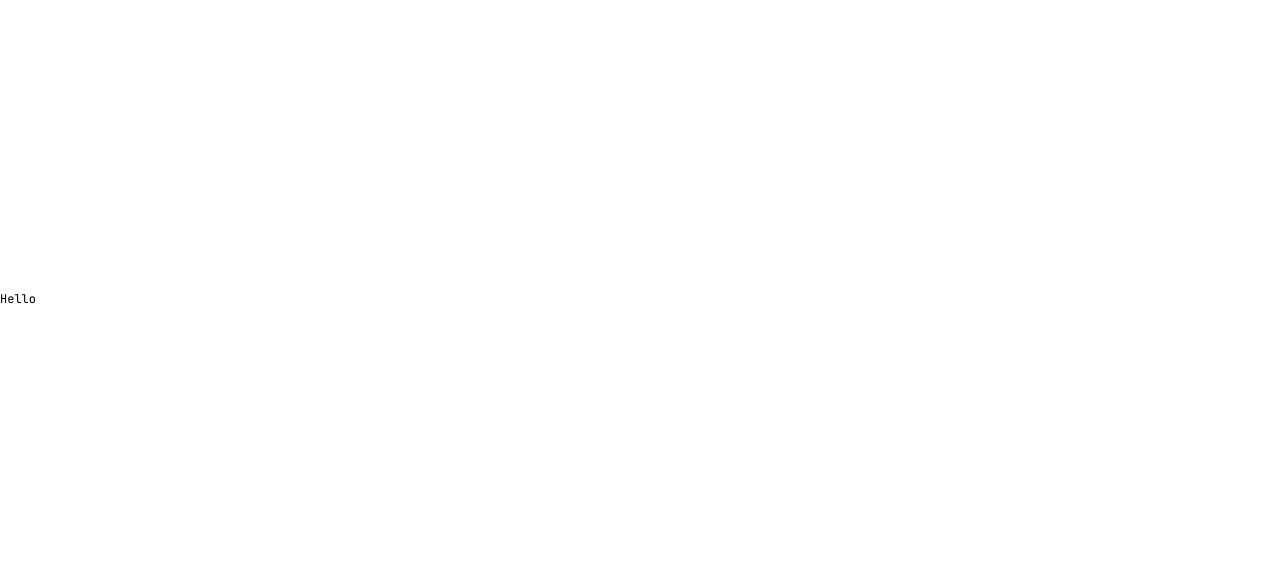
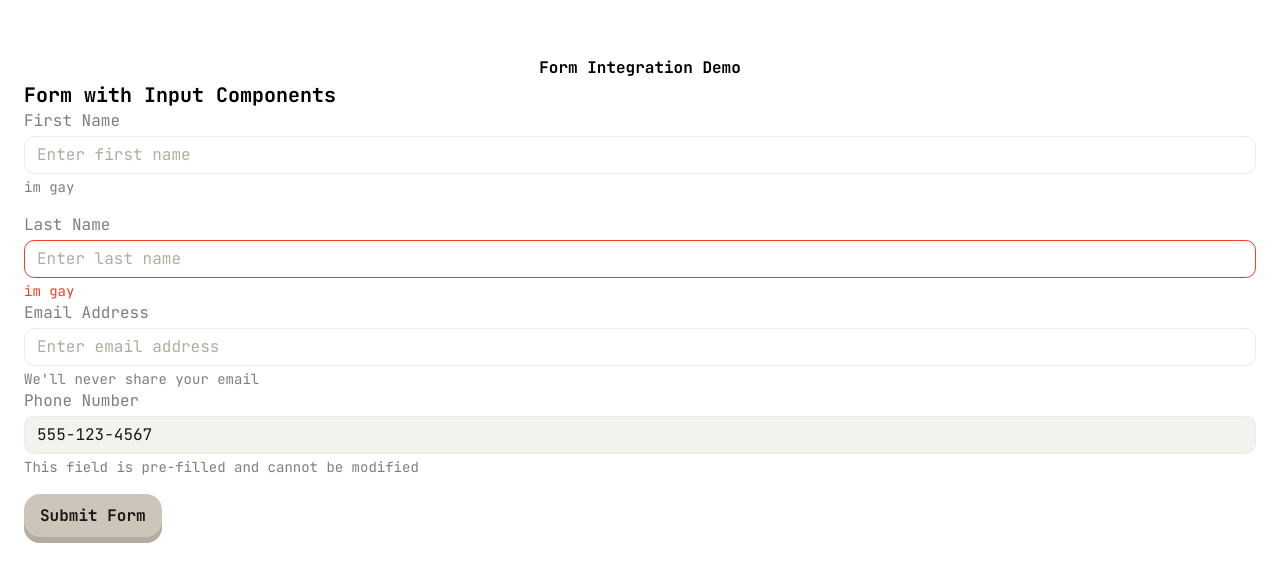
Before and after one commit to clevon-w/wedding-invite, a Next.js app: page / in a window 1280 px wide. Shown: the part 101-682 px from the top of the page. Built offline with nearby package versions, Linux system fonts and the light colour scheme.

Commit message:
feat: input group component

```diff
--- a/src/app/page.tsx
+++ b/src/app/page.tsx
@@ -1,8 +1,13 @@
+import { FormDemo } from "../components/FormDemo";
+
 export default function Home() {
   return (
-    <div className="min-h-screen flex justify-center items-center">
-      <div className="w-full h-full max-w-xs sm:max-w-sm md:max-w-md lg:max-w-md xl:max-w-md p-4">
-        <p className="body-xs">Hello</p>
+    <div className="min-h-screen flex flex-col justify-center items-center bg-transparent p-md">
+      <div className="w-full max-w-xl mb-xl">
+        <h1 className="text-xl font-bold mb-md text-center">
+          Form Integration Demo
+        </h1>
+        <FormDemo />
       </div>
     </div>
   );
--- /dev/null
+++ b/src/components/FormDemo.tsx
@@ -0,0 +1,147 @@
+"use client";
+
+import React, { useState, FormEvent } from "react";
+import { Input } from "./Input";
+import { Button } from "./Button";
+
+export function FormDemo() {
+  // Form state
+  const [formState, setFormState] = useState({
+    firstName: "",
+    lastName: "",
+    email: "",
+    phone: "555-123-4567", // Pre-filled and disabled value
+  });
+
+  // Form validation
+  const [errors, setErrors] = useState({
+    email: false,
+  });
+
+  // Form submission state
+  const [isSubmitting, setIsSubmitting] = useState(false);
+  const [submitResult, setSubmitResult] = useState<string | null>(null);
+
+  // Handle input changes
+  const handleChange = (e: React.ChangeEvent<HTMLInputElement>) => {
+    const { name, value } = e.target;
+    setFormState((prev) => ({
+      ...prev,
+      [name]: value,
+    }));
+
+    // Clear error when user types in the email field
+    if (name === "email" && errors.email) {
+      setErrors({ ...errors, email: false });
+    }
+  };
+
+  // Handle form submission
+  const handleSubmit = async (e: FormEvent) => {
+    e.preventDefault();
+
+    // Basic validation
+    if (!formState.email.includes("@")) {
+      setErrors({ ...errors, email: true });
+      return;
+    }
+
+    // Simulate API submission
+    setIsSubmitting(true);
+    setSubmitResult(null);
+
+    try {
+      // In a real application, you would send a POST request to your API
+      // Example: await fetch('/api/submit-form', { method: 'POST', body: JSON.stringify(formState) })
+
+      // Simulate network delay
+      await new Promise((resolve) => setTimeout(resolve, 1500));
+
+      // Show success message
+      setSubmitResult(
+        "Form submitted successfully! Check console for form data."
+      );
+      console.log("Form data that would be sent to the server:", formState);
+    } catch (error) {
+      setSubmitResult("Error submitting form. Please try again.");
+      console.error("Form submission error:", error);
+    } finally {
+      setIsSubmitting(false);
+    }
+  };
+
+  return (
+    <div className="space-y-md">
+      <h2 className="text-lg font-bold">Form with Input Components</h2>
+
+      <form onSubmit={handleSubmit} className="space-y-md">
+        <div className="grid grid-cols-1 md:grid-cols-2 gap-md">
+          <Input
+            label="First Name"
+            helpText="im gay"
+            name="firstName"
+            placeholder="Enter first name"
+            value={formState.firstName}
+            onChange={handleChange}
+            required
+          />
+
+          <Input
+            label="Last Name"
+            helpText="im gay"
+            name="lastName"
+            placeholder="Enter last name"
+            value={formState.lastName}
+            onChange={handleChange}
+            required
+            error={true}
+          />
+        </div>
+
+        <Input
+          label="Email Address"
+          name="email"
+          type="email"
+          placeholder="Enter email address"
+          value={formState.email}
+          onChange={handleChange}
+          helpText={
+            errors.email
+              ? "Please enter a valid email address"
+              : "We'll never share your email"
+          }
+          error={errors.email}
+          required
+        />
+
+        <Input
+          label="Phone Number"
+          name="phone"
+          placeholder="Enter phone number"
+          value={formState.phone}
+          onChange={handleChange}
+          helpText="This field is pre-filled and cannot be modified"
+          disabled={true}
+        />
+
+        <div className="pt-sm">
+          <Button variant="primary" disabled={isSubmitting}>
+            {isSubmitting ? "Submitting..." : "Submit Form"}
+          </Button>
+        </div>
+
+        {submitResult && (
+          <div
+            className={`p-sm rounded-xs ${
+              submitResult.includes("Error")
+                ? "bg-destructive-100 text-destructive-700"
+                : "bg-positive-100 text-positive-700"
+            }`}
+          >
+            {submitResult}
+          </div>
+        )}
+      </form>
+    </div>
+  );
+}
--- /dev/null
+++ b/src/components/Input.tsx
@@ -0,0 +1,105 @@
+"use client";
+
+import * as React from "react";
+import { cva, type VariantProps } from "class-variance-authority";
+
+type InputVariant = "normal" | "disabled" | "error";
+
+const inputWrapperVariants = cva("flex flex-col gap-[4px]", {
+  variants: {
+    variant: {
+      normal: "",
+      disabled: "",
+      error: "",
+    },
+  },
+  defaultVariants: {
+    variant: "normal",
+  },
+});
+
+const inputVariants = cva(
+  "body-md h-[38px] px-2xs py-4xs rounded-[10px] border outline-none transition-colors",
+  {
+    variants: {
+      variant: {
+        normal:
+          "bg-transparent border-primary-300 placeholder:text-primary-800 text-primary-1200 focus:border-accent-700 caret-accent-700",
+        disabled:
+          "bg-primary-200 border-primary-300 placeholder:text-primary-800 text-primary-1200 pointer-events-none",
+        error:
+          "bg-transparent border-destructive-700 placeholder:text-primary-800 text-primary-1200 focus:border-destructive-700",
+      },
+    },
+    defaultVariants: {
+      variant: "normal",
+    },
+  }
+);
+
+interface InputProps
+  extends Omit<React.InputHTMLAttributes<HTMLInputElement>, "size"> {
+  label?: string;
+  helpText?: string;
+  error?: boolean;
+  width?: string;
+  // value is included in InputHTMLAttributes, so we don't need to add it explicitly
+}
+
+export const Input = React.forwardRef<HTMLInputElement, InputProps>(
+  (
+    {
+      label,
+      helpText,
+      error = false,
+      disabled = false,
+      placeholder,
+      width,
+      className = "",
+      name,
+      value,
+      onChange,
+      ...props
+    },
+    ref
+  ) => {
+    const variant: InputVariant = disabled
+      ? "disabled"
+      : error
+      ? "error"
+      : "normal";
+
+    return (
+      <div className={inputWrapperVariants({ variant })}>
+        {label && (
+          <label className="body-md text-primary-900" htmlFor={name}>
+            {label}
+          </label>
+        )}
+        <input
+          ref={ref}
+          id={name}
+          name={name}
+          disabled={disabled}
+          placeholder={placeholder}
+          value={value}
+          onChange={onChange}
+          className={`${inputVariants({ variant })} ${className}`}
+          style={{ width: width || "100%" }}
+          {...props}
+        />
+        {helpText && (
+          <span
+            className={`body-sm ${
+              error ? "text-destructive-700" : "text-primary-900"
+            }`}
+          >
+            {helpText}
+          </span>
+        )}
+      </div>
+    );
+  }
+);
+
+Input.displayName = "Input";
```
